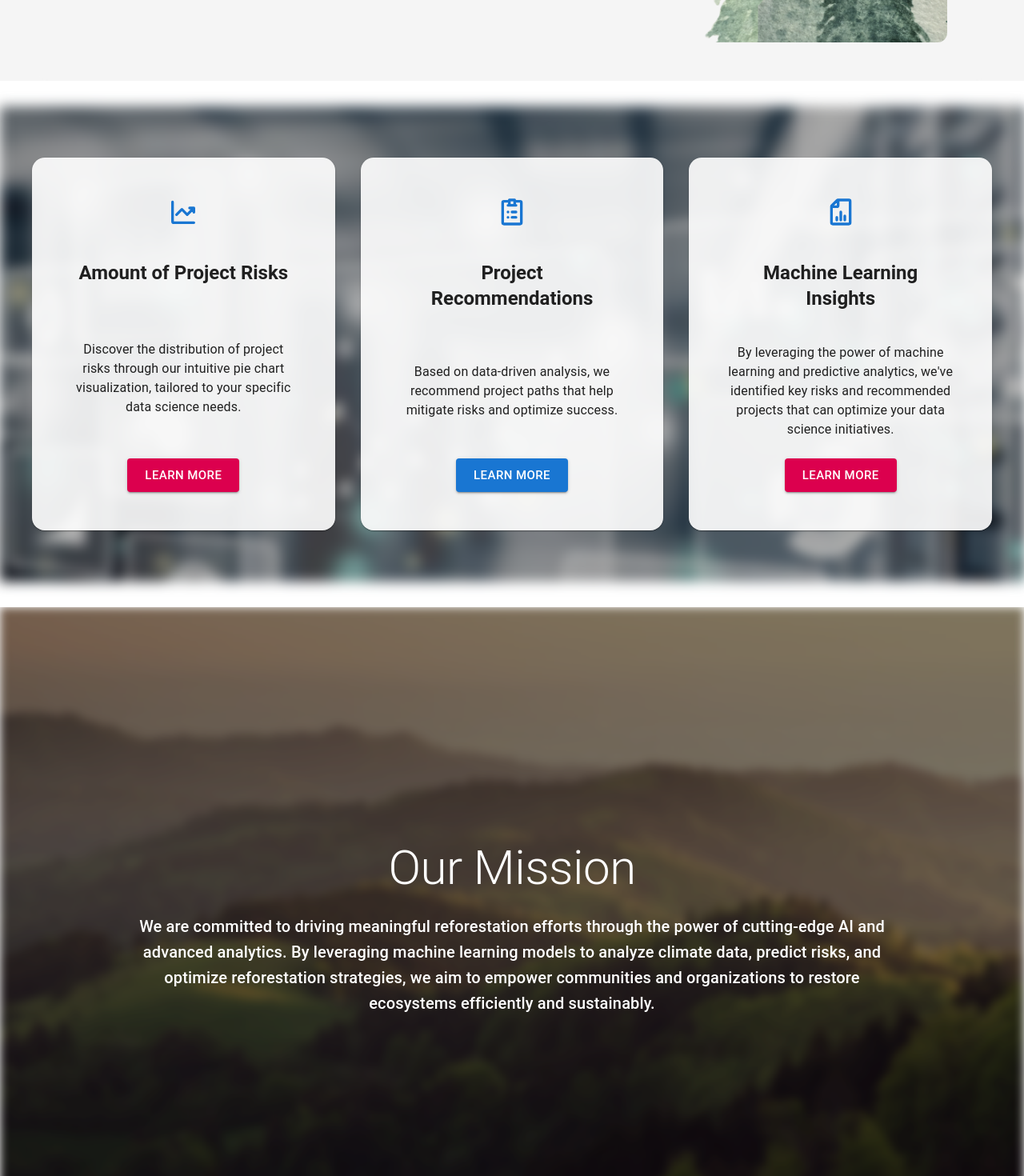
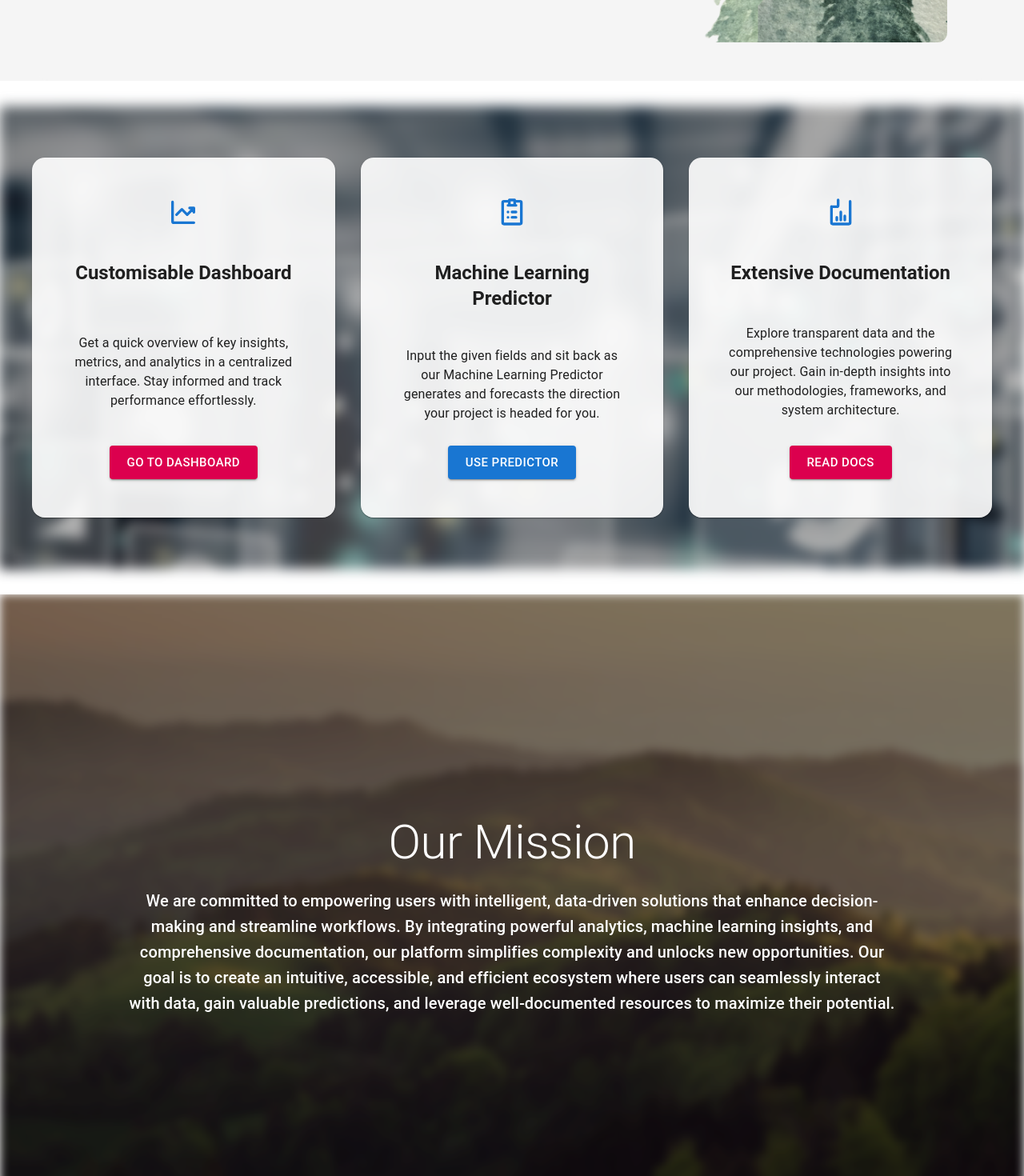
Before and after one commit to masedryer/ClimateRisk, a Next.js app in the folder carbonrisk/: page /about in a window 1280 px wide. Shown: the part 563-2033 px from the top of the page at 80% size. Built offline with nearby package versions, Linux system fonts and the light colour scheme; no server answers.

Commit message:
About and Mission content updated

```diff
--- a/carbonrisk/src/app/about/page.jsx
+++ b/carbonrisk/src/app/about/page.jsx
@@ -1,6 +1,7 @@
 "use client"; // Ensure this is at the top for Client Component
 
 import React from "react";
+import Link from "next/link";
 import "../globals.css";
 import { Typography, Button, Box } from "@mui/material";
 import { styled } from "@mui/system";
@@ -139,6 +140,7 @@ const About = () => {
         {" "}
         {/* Replaced Container with Box */}
         <ThreeColumnSection>
+          {/* Dashboard Card */}
           <Column>
             <IconWrapper>
               <svg
@@ -158,18 +160,19 @@ const About = () => {
                 />
               </svg>
             </IconWrapper>
-            <ColumnTitle variant="h5">Amount of Project Risks</ColumnTitle>
-
+            <ColumnTitle variant="h5">Customisable Dashboard</ColumnTitle>
             <ColumnContent variant="body1">
-              Discover the distribution of project risks through our intuitive
-              pie chart visualization, tailored to your specific data science
-              needs.
+              Get a quick overview of key insights, metrics, and analytics in a
+              centralized interface. Stay informed and track performance effortlessly.
             </ColumnContent>
+            <Link href="/dashboard" passHref>
               <Button variant="contained" color="secondary" size="large">
-              Learn More
+                Go to Dashboard
               </Button>
+            </Link>
           </Column>
 
+          {/* ML Predictor Card */}
           <Column>
             <IconWrapper>
               <svg
@@ -189,16 +192,19 @@ const About = () => {
                 />
               </svg>
             </IconWrapper>
-            <ColumnTitle variant="h5">Project Recommendations</ColumnTitle>
+            <ColumnTitle variant="h5">Machine Learning Predictor</ColumnTitle>
             <ColumnContent variant="body1">
-              Based on data-driven analysis, we recommend project paths that
-              help mitigate risks and optimize success.
+              Input the given fields and sit back as our Machine Learning Predictor generates and forecasts
+              the direction your project is headed for you.
             </ColumnContent>
+            <Link href="/predictor" passHref>
               <Button variant="contained" color="primary" size="large">
-              Learn More
+                Use Predictor
               </Button>
+            </Link>
           </Column>
 
+          {/* Docs Card */}
           <Column>
             <IconWrapper>
               <svg
@@ -214,26 +220,23 @@ const About = () => {
                   strokeLinecap="round"
                   strokeLinejoin="round"
                   strokeWidth="2"
-                  d="M10 3v4a1 1 0 0 1-1 1H5m4 10v-2m3 2v-6m3 6v-3m4-11v16a1 1 0 0 1-1 1H6a1 1 0 0 1-1-1V7.914a1 1 0 0 1 .293-.707l3.914-3.914A1 1 0 0 1 9.914 3H18a1 1 0 0 1 1 1Z"
+                  d="M10 3v4a1 1 0 0 1-1 1H5m4 10v-2m3 2v-6m3 6v-3m4-11v16a1 1 0 0 1-1 1H6a1 1 0 0 1-1-1V7.914"
                 />
               </svg>
             </IconWrapper>
-            <ColumnTitle variant="h5">Machine Learning Insights</ColumnTitle>
+            <ColumnTitle variant="h5">Extensive Documentation</ColumnTitle>
             <ColumnContent variant="body1">
-              By leveraging the power of machine learning and predictive
-              analytics, we've identified key risks and recommended projects
-              that can optimize your data science initiatives.
+              Explore transparent data and the comprehensive technologies powering our project.
+              Gain in-depth insights into our methodologies, frameworks, and system architecture.
             </ColumnContent>
+            <Link href="/docs" passHref>
               <Button variant="contained" color="secondary" size="large">
-              Learn More
+                Read Docs
               </Button>
+            </Link>
           </Column>
         </ThreeColumnSection>
-        {/* Mission Section */}
-        <Mission
-          src="/missionimage.png" // Make sure this path is correct
-          title="Mission" // Ensure this title matches your content
-        />
+        <Mission src="/missionimage.png" title="Mission" />
       </Box>
     </div>
   );
--- a/carbonrisk/src/components/ui/Mission.jsx
+++ b/carbonrisk/src/components/ui/Mission.jsx
@@ -40,10 +40,7 @@ const Mission = ({ src, title }) => {
           Our Mission
         </Typography>
         <Typography variant="h6">
-          We are committed to driving meaningful reforestation efforts through the power of cutting-edge AI
-          and advanced analytics. By leveraging machine learning models to analyze climate data, predict risks,
-          and optimize reforestation strategies, we aim to empower communities and organizations to restore ecosystems
-          efficiently and sustainably.
+        We are committed to empowering users with intelligent, data-driven solutions that enhance decision-making and streamline workflows. By integrating powerful analytics, machine learning insights, and comprehensive documentation, our platform simplifies complexity and unlocks new opportunities. Our goal is to create an intuitive, accessible, and efficient ecosystem where users can seamlessly interact with data, gain valuable predictions, and leverage well-documented resources to maximize their potential.
         </Typography>
       </Box>
     </Box>
```
Lines whose indentation alone changed are shown as unchanged.
